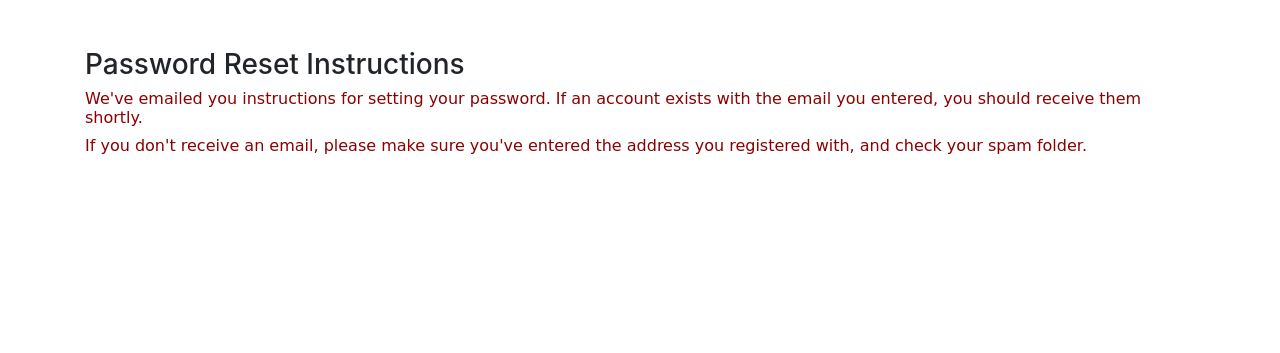
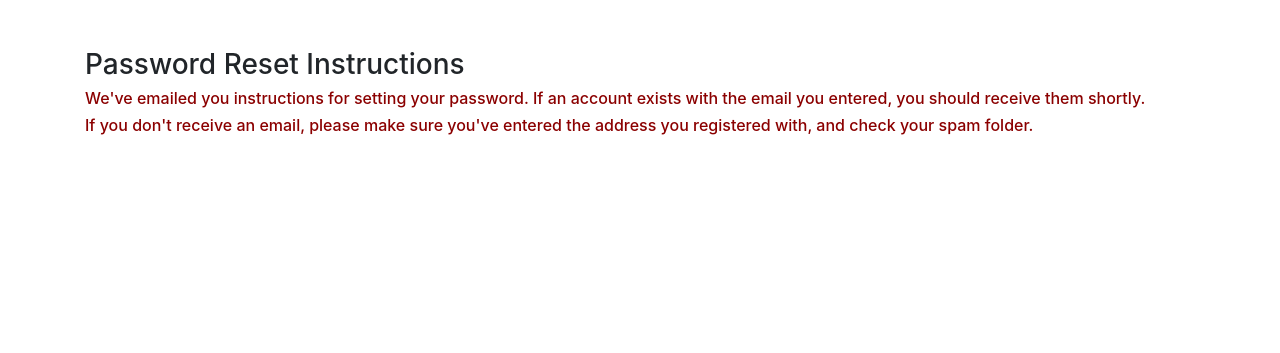
Before and after one commit to Santhosh417/8210T5app-ncavas, a Django app: a page that uses nca/templates/registration/password_reset_done.html in a window 1280 px wide. Shown: the part 155-508 px from the top of the page. Run offline with Django 3.2, Linux system fonts and the light colour scheme; some libraries are stand-ins or nearby versions.

Commit message:
Fix for font issue
Fix for font issue

```diff
--- a/nca/templates/registration/password_change_done.html
+++ b/nca/templates/registration/password_change_done.html
@@ -4,6 +4,6 @@
 
 {% block content %}
     <h3>Password Changed </h3>
-    <h6 tyle="font-family: cursive;color: darkred">Password has been successfully changed.</h6>
+    <h6 style="color: darkred">Password has been successfully changed.</h6>
 {% endblock content %}
 </html>
--- a/nca/templates/registration/password_reset_complete.html
+++ b/nca/templates/registration/password_reset_complete.html
@@ -3,7 +3,7 @@
 
 {% block content %}
 
-<h6 tyle="font-family: cursive;color: darkred">{% trans "Your password has been set.  You may go ahead and log in now." %}</h6>
+<h6 style="color: darkred">{% trans "Your password has been set.  You may go ahead and log in now." %}</h6>
 
 <h6><a href="{% url 'users:login' %}">{% trans 'Log in' %}</a></h6>
 
--- a/nca/templates/registration/password_reset_confirm.html
+++ b/nca/templates/registration/password_reset_confirm.html
@@ -8,7 +8,7 @@
 <h3>Enter New Password</h3>
 {% if validlink %}
 
-<h6 style="font-family: cursive;color: darkred">{% trans "Please enter your new password twice so we can verify you typed it in correctly." %}</h6>
+<h6 style="color: darkred">{% trans "Please enter your new password twice so we can verify you typed it in correctly." %}</h6>
 
 <form method="post">{% csrf_token %}
 <fieldset class="module aligned">
--- a/nca/templates/registration/password_reset_done.html
+++ b/nca/templates/registration/password_reset_done.html
@@ -4,8 +4,8 @@
 
 {% block content %}
 <h3>Password Reset Instructions </h3>
-<h6 style="font-family: cursive;color: darkred">We've emailed you instructions for setting your password. If an account exists with the email you entered, you should receive them shortly.</h6>
+<h6 style="color: darkred">We've emailed you instructions for setting your password. If an account exists with the email you entered, you should receive them shortly.</h6>
 
-<h6 style="font-family: cursive;color: darkred">If you don't receive an email, please make sure you've entered the address you registered with, and check your spam folder.</h6>
+<h6 style="color: darkred">If you don't receive an email, please make sure you've entered the address you registered with, and check your spam folder.</h6>
 {% endblock content %}
 </html>
--- a/nca/templates/subscription_mail.html
+++ b/nca/templates/subscription_mail.html
@@ -8,12 +8,12 @@
 </head>
     <body>
     <div>
-        <p style="font-family: cursive; font-weight: normal; font-size:medium; color: black">
+        <p style="font-weight: normal; font-size:medium; color: black">
             Hello {{ vname }},<br>
             Thanks for subscribing to our newsletter. Please find attached newsletter regarding our events held in this month. <b>Help to Spread the cause</b> and be part of the events.
             We look forward to meeting you soon.
 
-        <p style="font-family: cursive; font-weight: normal; font-size:medium;">{% trans "Regards," %}<br>
+        <p style="font-weight: normal; font-size:medium;">{% trans "Regards," %}<br>
         <b><strong>{% blocktrans %}The {{ nca_site_name }} team {% endblocktrans %}</strong></b></p>
      </p>
     </div>
```
